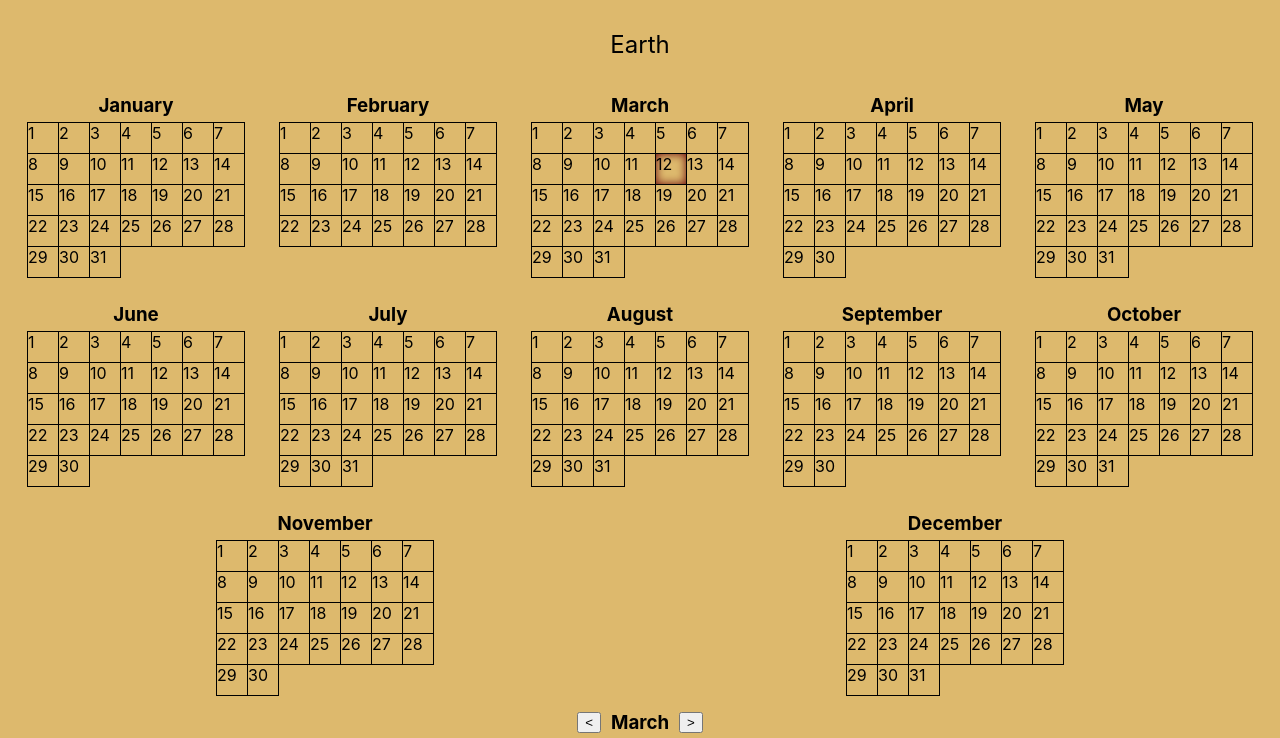
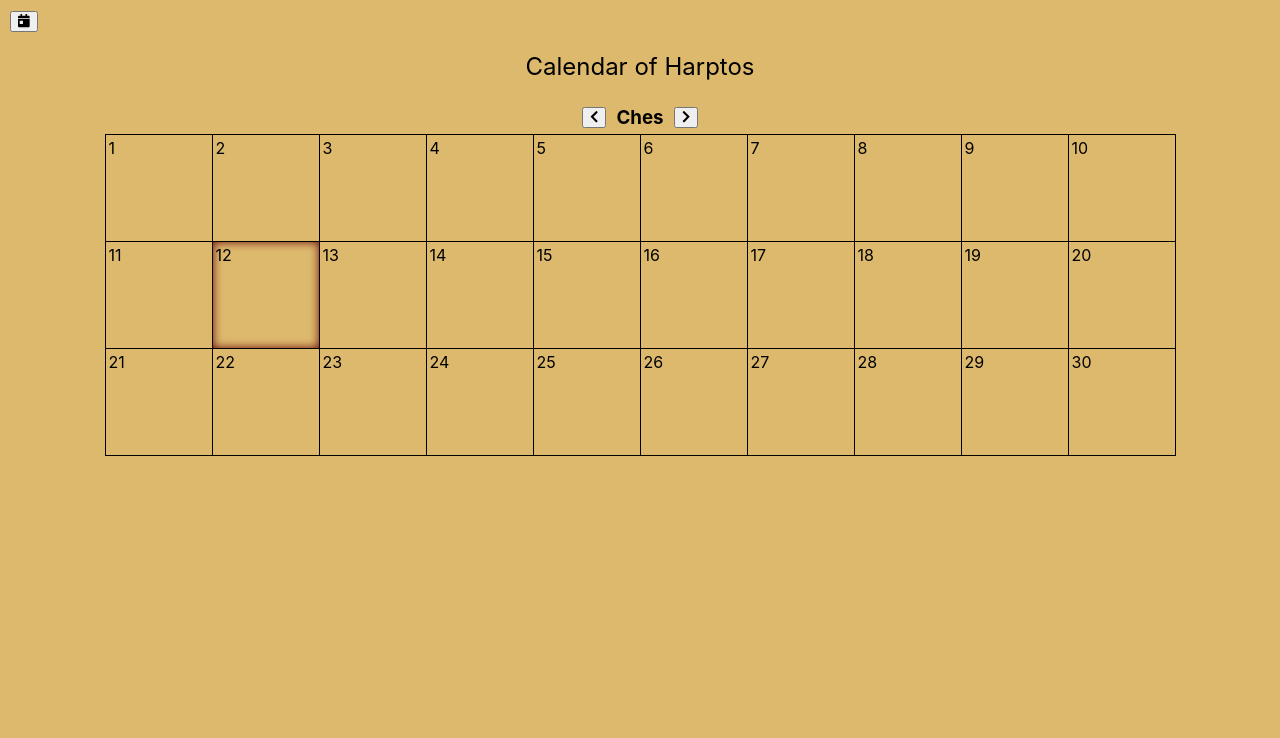
Before and after one commit to moo-man/salvation-react, a React (Create React App) app: page /calendar in a window 1280 px wide. Shown: the top 738 px of the page. Built offline with nearby package versions, Linux system fonts and the light colour scheme.

Commit message:
Intercalary days

```diff
--- a/package.json
+++ b/package.json
@@ -3,6 +3,9 @@
   "version": "0.1.0",
   "private": true,
   "dependencies": {
+    "@fortawesome/fontawesome-svg-core": "^1.2.36",
+    "@fortawesome/free-solid-svg-icons": "^5.15.4",
+    "@fortawesome/react-fontawesome": "^0.1.18",
     "@testing-library/jest-dom": "^5.16.4",
     "@testing-library/react": "^12.1.4",
     "@testing-library/user-event": "^13.5.0",
@@ -10,6 +13,7 @@
     "@types/node": "^16.11.26",
     "@types/react": "^17.0.43",
     "@types/react-dom": "^17.0.14",
+    "@types/react-fontawesome": "^1.6.5",
     "@types/react-router-dom": "^5.3.3",
     "react": "^18.0.0",
     "react-dom": "^18.0.0",
--- a/src/components/calendar/CalendarMonth.tsx
+++ b/src/components/calendar/CalendarMonth.tsx
@@ -6,16 +6,22 @@ import {
   CalendarOperations,
   CalendarState,
 } from '../../models/types';
+import { FontAwesomeIcon } from '@fortawesome/react-fontawesome';
+import { faChevronLeft, faChevronRight } from '@fortawesome/free-solid-svg-icons';
+import { InterCalDay } from './InterCalDay';
 
 interface CalendarMonthProps {
   data: CalendarMonthData;
   state: CalendarState;
   mode: string;
   operations: CalendarOperations;
+  active?: boolean
+  onClick?: (event: React.MouseEvent) => void,
 }
 
 export class CalendarMonth extends React.Component<CalendarMonthProps> {
   render(): JSX.Element {
+
     let weekNum = Math.ceil(
       this.props.data.daysInMonth / this.props.data.daysInWeek
     );
@@ -60,12 +66,13 @@ export class CalendarMonth extends React.Component<CalendarMonthProps> {
         </div>
       );
     }
+    let className = `CalendarMonth ${this.props.active ? "active" : ""}`
     return (
-      <div className="CalendarMonth">
+      <div className={className} onClick={this.props.onClick} data-month={this.props.data.number}>
         <header>
           {this.props.mode === 'month' ? (
             <button data-value="-1" onClick={this.handleMonthClick.bind(this)}>
-              &lt;
+              <FontAwesomeIcon icon={faChevronLeft} />
             </button>
           ) : (
             <></>
@@ -73,7 +80,7 @@ export class CalendarMonth extends React.Component<CalendarMonthProps> {
           <h3>{this.props.data.name}</h3>
           {this.props.mode === 'month' ? (
             <button data-value="1" onClick={this.handleMonthClick.bind(this)}>
-              &gt;
+              <FontAwesomeIcon icon={faChevronRight} />
             </button>
           ) : (
             <></>
@@ -89,6 +96,9 @@ export class CalendarMonth extends React.Component<CalendarMonthProps> {
             )
           )}
         </div>
+        {this.props.data.intercal &&
+        <InterCalDay handleClick={this.handleDayClick.bind(this)} parent={this.props.data} state={this.props.state} data={this.props.data.intercal}></InterCalDay>
+        }
       </div>
     );
   }
--- a/src/components/calendar/CalendarYear.tsx
+++ b/src/components/calendar/CalendarYear.tsx
@@ -5,11 +5,15 @@ import { CalendarMonth } from './CalendarMonth';
 
 interface CalendarYearProps {
   data: CalendarData;
-  state: CalendarState;
+  state: CalendarYearState;
   getMonthData: (month: number) => CalendarMonthData
 }
 
-export class CalendarYear extends React.Component<CalendarYearProps,CalendarState> {
+interface CalendarYearState extends CalendarState {
+  activeMonth? : number
+}
+
+export class CalendarYear extends React.Component<CalendarYearProps,CalendarYearState> {
 
   constructor(props: CalendarYearProps)
   {
@@ -21,11 +25,13 @@ export class CalendarYear extends React.Component<CalendarYearProps,CalendarStat
     let monthViews: JSX.Element[] = [];
     if (this.state)
     {
-      this.props.data.daysInMonth.forEach((monthDays: number, i: number) => {
+      this.props.data.calendar.daysInMonth.forEach((monthDays: number, i: number) => {
         if (this.state && monthDays > 0)
         {
           monthViews.push(
             <CalendarMonth
+              onClick={this.handleMonthClick.bind(this)}
+              active={this.state.activeMonth === i}
               mode={"year"}
               key={`${i},${this.props.state.year}`}
               state={this.props.state}
@@ -49,4 +55,19 @@ export class CalendarYear extends React.Component<CalendarYearProps,CalendarStat
       </div>
     );
   }
+
+  handleMonthClick(event : React.MouseEvent): void
+  {
+    let month = event.currentTarget.getAttribute("data-month")
+    if (event.currentTarget.classList.contains("active"))
+    {
+      this.setState({activeMonth : undefined})
+      return
+    }
+
+    if (month)
+    {
+      this.setState({activeMonth : parseInt(month)})
+    }
+  }
 }
--- /dev/null
+++ b/src/components/calendar/InterCalDay.tsx
@@ -0,0 +1,33 @@
+import React from "react";
+import { CalendarMonthData, CalendarState, InterCalData } from "../../models/types";
+import { CalendarDay } from "./CalendarDay";
+
+interface InterCalProps {
+  data : InterCalData
+  parent : CalendarMonthData
+  state : CalendarState,
+  handleClick : (event: React.MouseEvent) => void
+}
+
+export class InterCalDay extends React.Component<InterCalProps> {
+  render(): JSX.Element {
+
+    let day = <CalendarDay
+            onClick={this.props.handleClick}
+            key={this.props.parent.daysInMonth + 1}
+            day={this.props.parent.daysInMonth + 1}
+            current={this.props.state.month === this.props.parent.number && this.props.state.day === this.props.parent.daysInMonth + 1}
+          ></CalendarDay>
+
+    return (
+      <div className="InterCal">
+        <header>
+          <h3>{this.props.data.name}</h3>
+        </header>
+        <div className="days">
+          {day}
+        </div>
+      </div>
+    );
+  }
+}
--- a/src/controllers/TestCalendarController.ts
+++ b/src/controllers/TestHarptosCalendarController.ts
@@ -1,44 +1,53 @@
-import { stat } from 'fs';
 import { Calendar } from '../models/Calendar';
 import {
   CalendarData,
   CalendarMonthData,
   CalendarState,
   Date,
+  InterCalData
 } from '../models/types';
 import { AbstractCalendarController } from './AbstractCalendarController';
 
-export class TestCalendarController extends AbstractCalendarController {
+export class TestHarptosCalendar extends AbstractCalendarController {
   protected model: Calendar | null = null;
 
   constructor() {
     super();
     let testData: CalendarData = {
+      calendar: {
+        name: 'Calendar of Harptos',
+        intercal: [
+          { name: 'Midwinter', month: 1 },
+          { name: 'Greengrass', month: 4 },
+          { name: 'Shieldmeet', month: 7, leap: true },
+          { name : "Highharvestide", month: 9 },
+          { name: 'Feast of the Moon', month: 11 },
+        ],
         monthNames: [
           '',
-        'January',
-        'February',
-        'March',
-        'April',
-        'May',
-        'June',
-        'July',
-        'August',
-        'September',
-        'October',
-        'November',
-        'December',
+          'Hammer',
+          'Alturiak',
+          'Ches',
+          'Tarsakh',
+          'Mirtul',
+          'Kythorn',
+          'Flamerule',
+          'Eleasis',
+          'Eleint',
+          'Marpenoth',
+          'Uktar',
+          'Nightal',
         ],
         monthsInYear: 12,
         daysInYear: 365,
-      daysInMonth: [0, 31, 28, 31, 30, 31, 30, 31, 31, 30, 31, 30, 31],
-      daysInWeek: 7,
+        daysInMonth: [0, 30, 30, 30, 30, 30, 30, 30, 30, 30, 30, 30, 30],
+        daysInWeek: 10,
         leapYear: {
-        month: 2,
+          month: 7,
           recurrence: 4,
         },
+      },
       state: {
-        name: 'Earth',
         day: 12,
         month: 3,
         year: 1422,
@@ -93,60 +102,53 @@ export class TestCalendarController extends AbstractCalendarController {
 
   getCurrentMonthData(): CalendarMonthData {
     if (this.model) {
+      return this.getMonthData(this.model.state.month)
+    } else throw Error('No Calendar Model');
+  }
+
+  getMonthData(month: number): CalendarMonthData {
+    if (this.model) {
       return {
-        daysInMonth: this.model.data.daysInMonth[this.model.state.month],
-        daysInWeek: this.model.data.daysInWeek,
-        name: this.model.data.monthNames[this.model.state.month],
-        number: this.model.state.month,
+        daysInMonth: this.model.data.calendar.daysInMonth[month],
+        daysInWeek: this.model.data.calendar.daysInWeek,
+        name: this.model.data.calendar.monthNames[month],
+        number: month,
+        intercal: this.getIntercalData(month) || undefined,
       };
     } else throw Error('No Calendar Model');
   }
 
-  getMonthData(month : number): CalendarMonthData {
-    if (this.model) {
-      return {
-        daysInMonth: this.model.data.daysInMonth[month],
-        daysInWeek: this.model.data.daysInWeek,
-        name: this.model.data.monthNames[month],
-        number: month,
-      };
-    } else throw Error('No Calendar Model');
+  getIntercalData(month: number) : InterCalData | void
+  {
+    if (this.model)
+    {
+      let intercal = this.model.data.calendar.intercal.find((i) => month == i.month)
+      if (intercal) return intercal
     }
-
+  }
 
   checkStateChange(): void {
     if (this.model) {
+      let state = this.model.state;
+      let data = this.model.data;
 
-      let state = this.model.state;
-      let data = this.model.data
-
-      if (state.day > data.daysInMonth[state.month])
-      {
+      if (state.day > data.calendar.daysInMonth[state.month]) {
         state.month++;
         state.day = 1;
       }
 
-      if (state.day <= 0)
-      {
+      if (state.day <= 0) {
         state.month--;
-        state.day = data.daysInMonth[state.month]
+        state.day = data.calendar.daysInMonth[state.month];
       }
 
-
-      if (state.month > data.monthsInYear)
-      {
+      if (state.month > data.calendar.monthsInYear) {
         state.month = 1;
         state.year++;
-      }
-      else if (state.month <= 0)
-      {
-        state.month = data.monthsInYear;
+      } else if (state.month <= 0) {
+        state.month = data.calendar.monthsInYear;
         state.year--;
       }
-
-
-
-    }
-
     }
   }
+}
--- a/src/index.tsx
+++ b/src/index.tsx
@@ -5,10 +5,10 @@ import reportWebVitals from './reportWebVitals';
 import {createRoot} from "react-dom/client";
 import { BrowserRouter, Route, Routes } from 'react-router-dom';
 import CalendarView from './routes/CalendarView';
-import { TestCalendarController } from './controllers/TestCalendarController';
+import { TestHarptosCalendar } from './controllers/TestHarptosCalendarController';
 
 
-let controller = new TestCalendarController()
+let controller = new TestHarptosCalendar()
 
 const container = document.getElementById("root")
 let root
--- a/src/routes/CalendarView.tsx
+++ b/src/routes/CalendarView.tsx
@@ -5,15 +5,19 @@ import { CalendarState } from '../models/types';
 import { AbstractCalendarController } from '../controllers/AbstractCalendarController';
 import { CalendarMonth } from '../components/calendar/CalendarMonth';
 import { CalendarYear } from '../components/calendar/CalendarYear';
+import { FontAwesomeIcon } from '@fortawesome/react-fontawesome';
+import { faCalendarDay } from '@fortawesome/free-solid-svg-icons';
 
 interface CalendarViewProps {
   controller: AbstractCalendarController;
 }
 
 class CalendarView extends React.Component<CalendarViewProps, CalendarState> {
+
   componentDidMount() {
     this.controller.fetchData().then(() => {
       this.setState(this.controller.getCalendarState());
+      this.setState({viewMode : "month"})
     });
   }
 
@@ -21,19 +25,21 @@ class CalendarView extends React.Component<CalendarViewProps, CalendarState> {
     if (!this.state) {
       return <div></div>;
     }
+    let calendarData = this.controller.getCalendarData()
     return (
       <div className="Calendar">
-        <CalendarHeader name={this.state.name}></CalendarHeader>
-        <CalendarYear data={this.controller.getCalendarData()} state={this.state} getMonthData={this.controller.getMonthData.bind(this.controller)}></CalendarYear>
-        <CalendarMonth
+        <button onClick={this.toggleView.bind(this)}><FontAwesomeIcon icon={faCalendarDay}/></button>
+        <CalendarHeader name={calendarData.calendar.name}></CalendarHeader>
+        {this.state.viewMode === "month" ? <CalendarMonth
           data={this.controller.getCurrentMonthData()}
           state={this.state}
           mode={'month'}
           operations={{
             changeDay: this.changeDay,
             changeMonth: this.changeMonth,
-          }}
-        ></CalendarMonth>
+          }}></CalendarMonth>
+          : <CalendarYear data={calendarData} state={this.state} getMonthData={this.controller.getMonthData.bind(this.controller)}></CalendarYear>}
+
       </div>
     );
   }
@@ -47,6 +53,16 @@ class CalendarView extends React.Component<CalendarViewProps, CalendarState> {
     this.setState(await this.controller.changeDateBy({ month: number }));
   }
 
+  switchViewTo(view : string)
+  {
+    this.setState({viewMode : view})
+  }
+
+  toggleView()
+  {
+    this.setState({viewMode : this.state.viewMode === "month" ? "year" : "month"})
+  }
+
   get controller(): AbstractCalendarController {
     return this.props.controller;
   }
--- a/src/styles/CalendarDay.css
+++ b/src/styles/CalendarDay.css
@@ -4,6 +4,7 @@
     border-top: none;
     height: 100px;
     width: 100px;
+    padding: 3px;
 }
 
 .day:first-of-type
--- a/src/styles/CalendarMonth.css
+++ b/src/styles/CalendarMonth.css
@@ -29,6 +29,11 @@
     width: 100%;
 }
 
+.CalendarMonth .day
+{
+    cursor: pointer
+}
+
 .CalendarMonth .week:last-of-type > .day
 {
     border-bottom: 1px solid black;
@@ -38,3 +43,15 @@
 {
     border-top: 1px solid black
 }
+
+.CalendarMonth .InterCal .day
+{
+    border-top: 1px solid black
+}
+
+.CalendarMonth .InterCal
+{
+    display: flex;
+    flex-direction: column;
+    align-items: center;
+}
```
Also changed, not shown: src/controllers/TestEarthCalendarController.ts (added, +154 -0 lines), src/models/types.ts (+36 -25 lines), src/styles/CalendarYear.css (+10 -0 lines), 1 other file (tests, documents, lock files or other folders). Lines whose indentation alone changed are shown as unchanged.
